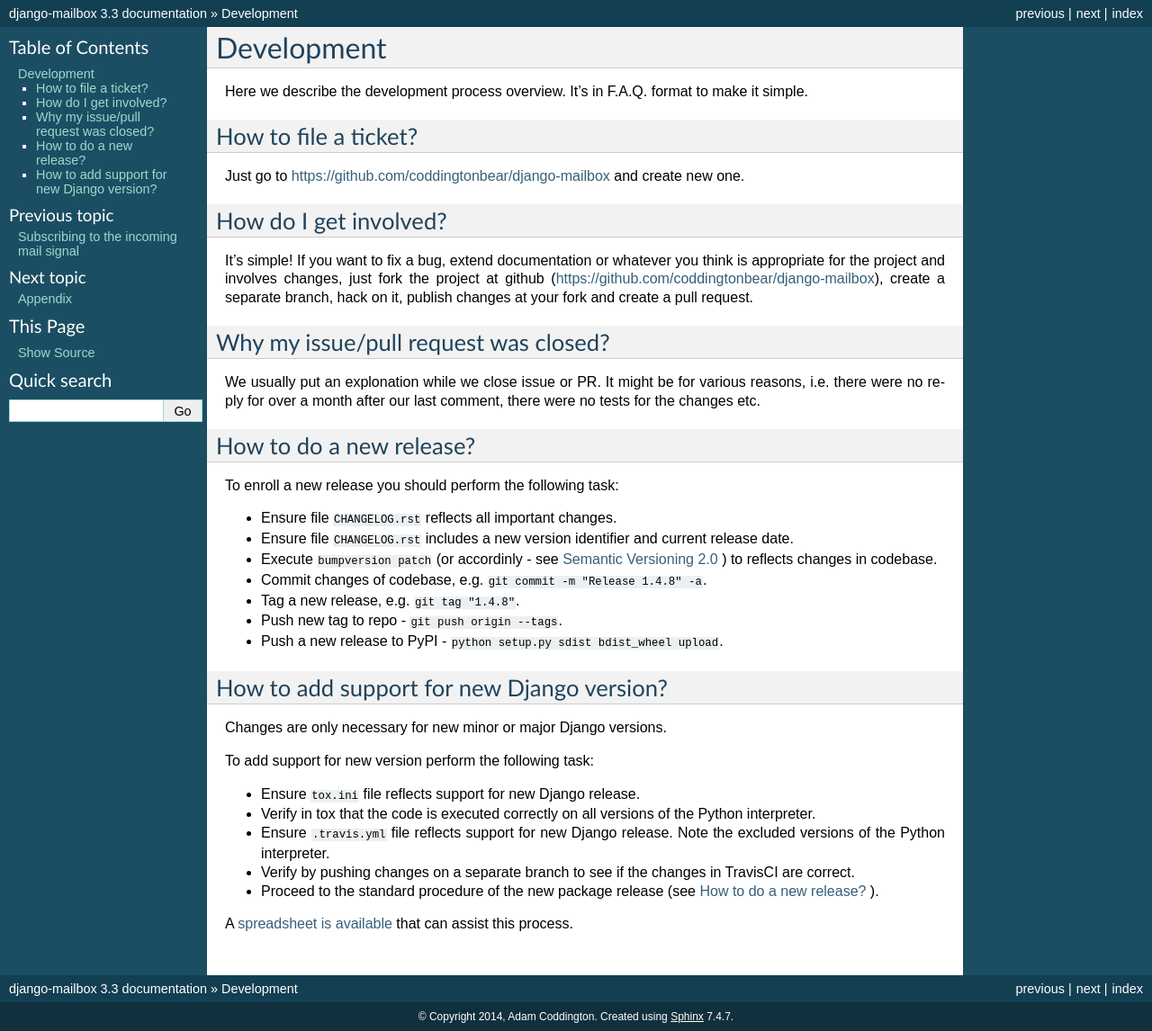
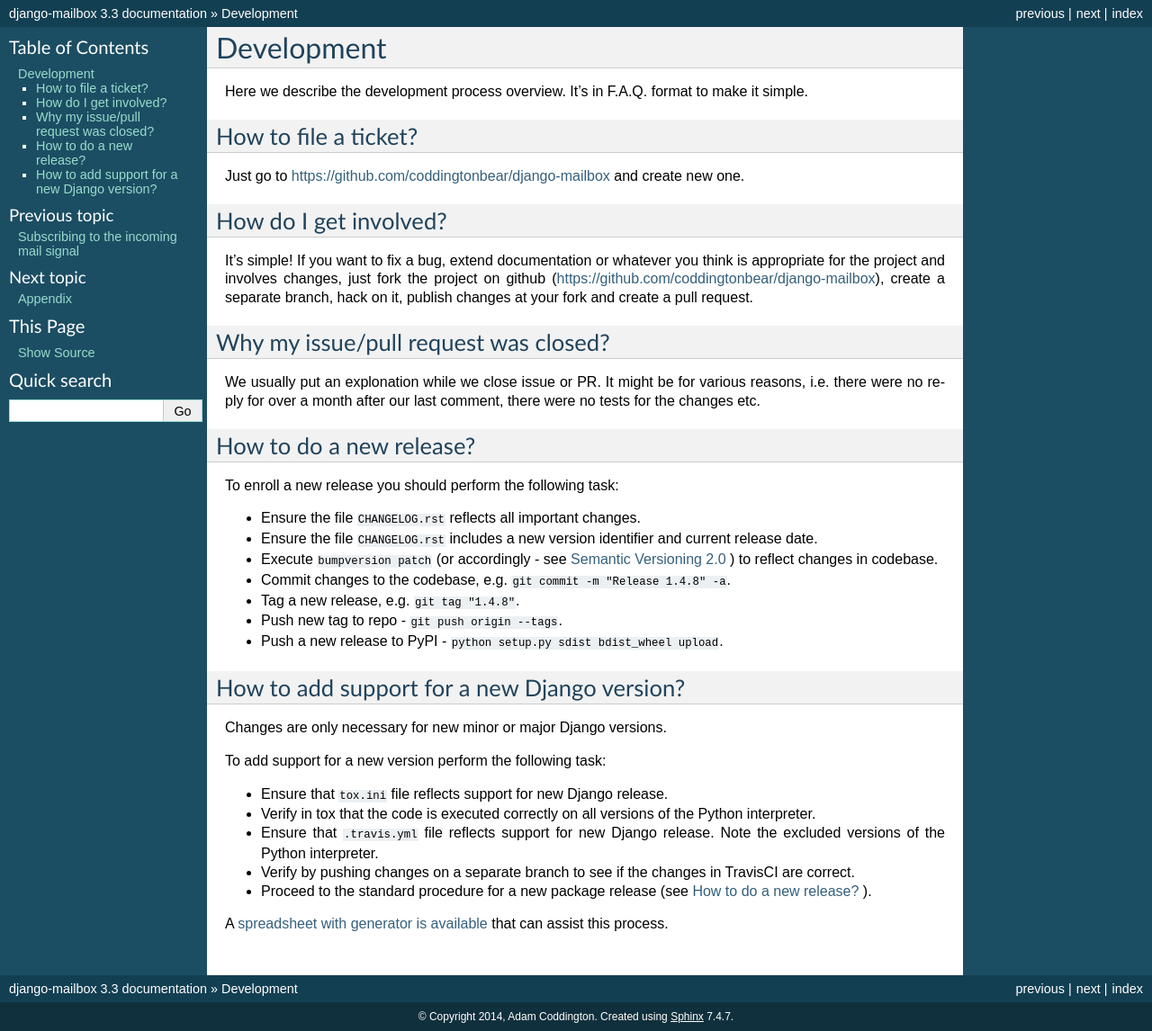
Before and after one commit to coddingtonbear/django-mailbox, a Sphinx documentation site: the page built from docs/topics/development.rst, in a window 1280 px wide. Shown: the whole page at 90% size. Built offline with Sphinx 7.4.7, drawn with Linux system fonts in a browser that asks for light colours.

Commit message:
Fix typo in development procedure

```diff
--- a/docs/topics/development.rst
+++ b/docs/topics/development.rst
@@ -17,7 +17,7 @@ How do I get involved?
 
 It's simple! If you want to fix a bug, extend documentation or whatever you
 think is appropriate for the project and involves changes, just fork the
-project at github (https://github.com/coddingtonbear/django-mailbox), create a
+project on github (https://github.com/coddingtonbear/django-mailbox), create a
 separate branch, hack on it, publish changes at your fork and create a pull
 request.
 
@@ -35,25 +35,25 @@ How to do a new release?
 
 To enroll a new release you should perform the following task:
 
-* Ensure file ``CHANGELOG.rst`` reflects all important changes.
-* Ensure file ``CHANGELOG.rst`` includes a new version identifier and current release date.
-* Execute ``bumpversion patch`` (or accordinly - see `Semantic Versioning 2.0 <http://semver.org/>`_ ) to reflects changes in codebase.
-* Commit changes of codebase, e.g. ``git commit -m "Release 1.4.8" -a``.
+* Ensure the file ``CHANGELOG.rst`` reflects all important changes.
+* Ensure the file ``CHANGELOG.rst`` includes a new version identifier and current release date.
+* Execute ``bumpversion patch`` (or accordingly - see `Semantic Versioning 2.0 <http://semver.org/>`_ ) to reflect changes in codebase.
+* Commit changes to the codebase, e.g. ``git commit -m "Release 1.4.8" -a``.
 * Tag a new release, e.g. ``git tag "1.4.8"``.
 * Push new tag to repo - ``git push origin --tags``.
 * Push a new release to PyPI - ``python setup.py sdist bdist_wheel upload``.
 
-How to add support for new Django version?
+How to add support for a new Django version?
 ------------------------------------------
 
 Changes are only necessary for new minor or major Django versions.
 
-To add support for new version perform the following task:
+To add support for a new version perform the following task:
 
-* Ensure ``tox.ini`` file reflects support for new Django release.
+* Ensure that ``tox.ini`` file reflects support for new Django release.
 * Verify in tox that the code is executed correctly on all versions of the Python interpreter.
-* Ensure ``.travis.yml`` file reflects support for new Django release. Note the excluded versions of the Python interpreter.
+* Ensure that ``.travis.yml`` file reflects support for new Django release. Note the excluded versions of the Python interpreter.
 * Verify by pushing changes on a separate branch to see if the changes in TravisCI are correct.
-* Proceed to the standard procedure of the new package release (see `How to do a new release?`_ ).
+* Proceed to the standard procedure for a new package release (see `How to do a new release?`_ ).
 
-A `spreadsheet is available <https://docs.google.com/spreadsheets/d/1YsVPDeOAgf_c_7XOXh6SZUO2ebMNoFXysxfj4r1tFiM/edit?usp=sharing>`_ that can assist this process.
+A `spreadsheet with generator is available <https://docs.google.com/spreadsheets/d/1YsVPDeOAgf_c_7XOXh6SZUO2ebMNoFXysxfj4r1tFiM/edit?usp=sharing>`_ that can assist this process.
```
